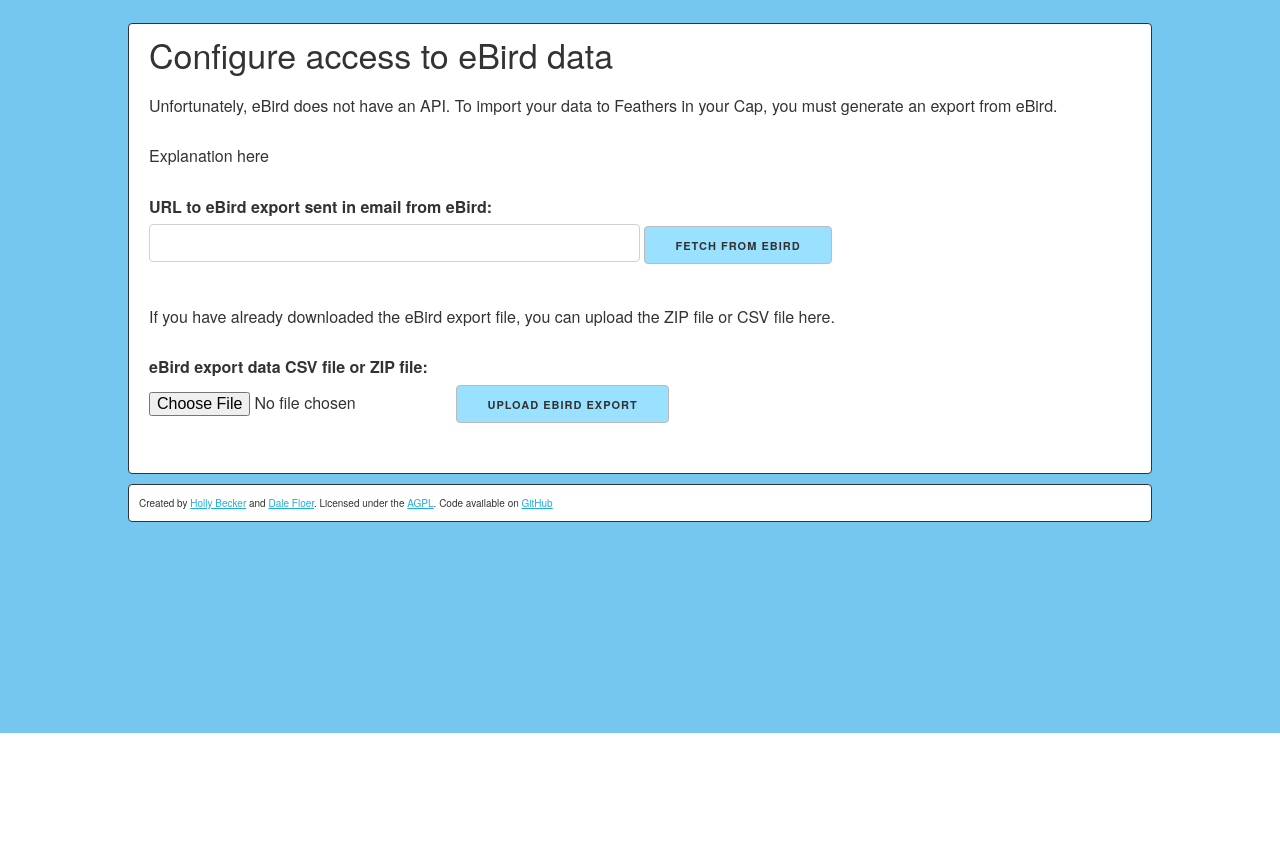
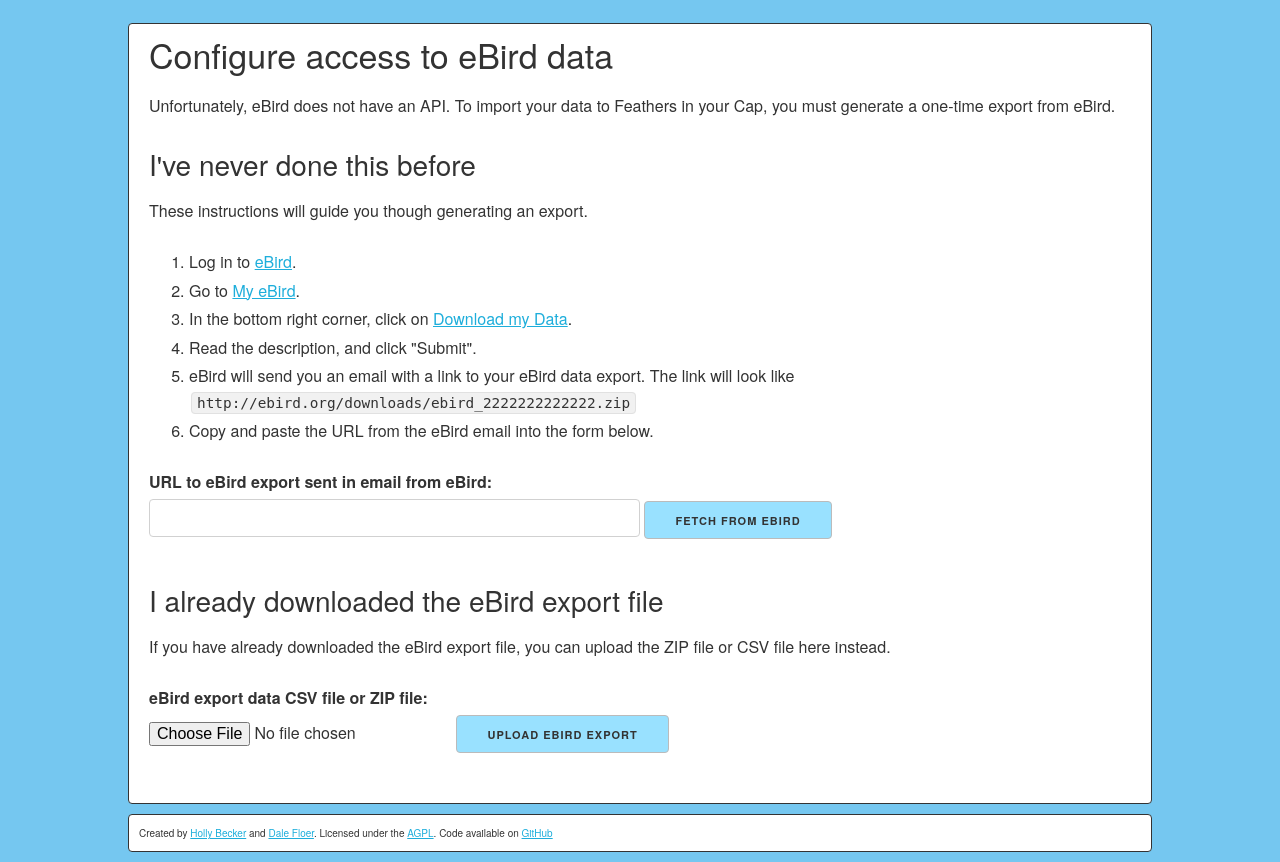
Before and after one commit to Hwesta/feathers-in-your-cap, a Django app: a page that uses user_data/templates/user_data/configure_ebird.html in a window 1280 px wide. Shown: the part 67-929 px from the top of the page. Before the commit the page ends 800 px from the top, so only its background shows below. Run offline with Django 3.2, Linux system fonts and the light colour scheme; the visitor is signed in with stand-in values (Sample User, id 1); parts of the project's set-up code (start-up, migrations or seed data) failed here and were passed over.

Commit message:
Add ebird export explanation

```diff
--- a/user_data/templates/user_data/configure_ebird.html
+++ b/user_data/templates/user_data/configure_ebird.html
@@ -7,9 +7,20 @@
 
 <h2>Configure access to eBird data</h2>
 
-<p>Unfortunately, eBird does not have an API. To import your data to Feathers in your Cap, you must generate an export from eBird.</p>
+<p>Unfortunately, eBird does not have an API. To import your data to Feathers in your Cap, you must generate a one-time export from eBird.</p>
 
-<p>Explanation here</p>
+<h3>I've never done this before</h3>
+
+<p>These instructions will guide you though generating an export.</p>
+
+<ol>
+  <li>Log in to <a href="http://ebird.org">eBird</a>.</li>
+  <li>Go to <a href="http://ebird.org/ebird/myebird">My eBird</a>.</li>
+  <li>In the bottom right corner, click on <a href="http://ebird.org/ebird/downloadMyData">Download my Data</a>.</li>
+  <li>Read the description, and click "Submit".</li>
+  <li>eBird will send you an email with a link to your eBird data export. The link will look like <code>http://ebird.org/downloads/ebird_2222222222222.zip</code></li>
+  <li>Copy and paste the URL from the eBird email into the form below.</li>
+</ol>
 
 <form action="{% url 'configure_ebird' %}" method="post">
     {% csrf_token %}
@@ -17,7 +28,9 @@
     <input type="submit" name='url' value="Fetch from eBird" />
 </form>
 
-<p>If you have already downloaded the eBird export file, you can upload the ZIP file or CSV file here.</p>
+<h3>I already downloaded the eBird export file</h3>
+
+<p>If you have already downloaded the eBird export file, you can upload the ZIP file or CSV file here instead.</p>
 
 <form action="{% url 'configure_ebird' %}" method="post">
     {% csrf_token %}
```
